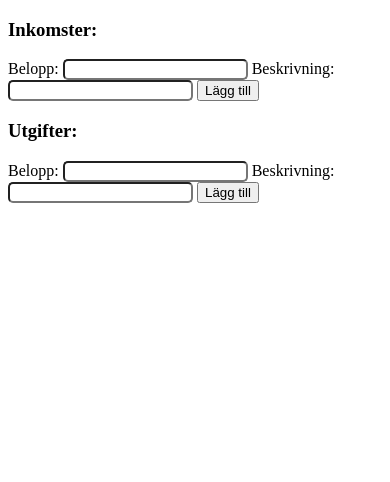
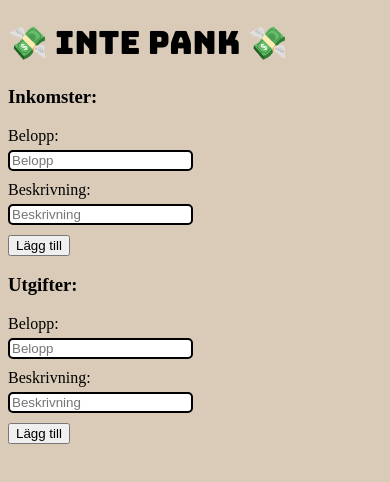
Before and after one commit to kickzon/inte-pank, a website built with Vite: page index.html in a window 390 px wide. Built offline with nearby package versions, Linux system fonts and the light colour scheme.

Commit message:
vite config

```diff
--- a/index.html
+++ b/index.html
@@ -6,25 +6,44 @@
     <meta name="viewport" content="width=device-width, initial-scale=1.0" />
     <title>fed25d-js-inl-2-budget-app-kickzon</title>
     <link rel="stylesheet" href="src/style.css" />
+    <link rel="preconnect" href="https://fonts.googleapis.com">
+    <link rel="preconnect" href="https://fonts.gstatic.com" crossorigin>
+    <link href="https://fonts.googleapis.com/css2?family=Bungee&display=swap" rel="stylesheet">
   </head>
   <body>
-    <div>
+
+    <h1>💸 Inte Pank 💸</h1>
+    <!-- <span>för dig som vill ha råd med mer än nudlar</span> -->
+
+    <div class="income-entry">
       <h3>Inkomster:</h3>
-      Belopp:
-      <input type="number" id="income" />
-      Beskrivning:
-      <input type="text" />
+        <div class="field">
+          <label for="income">Belopp:</label>
+          <input type="number" id="income" placeholder="Belopp"/>
+        </div>
+
+        <div class="field">
+          <label for="description">Beskrivning:</label>
+          <input type="text" placeholder="Beskrivning"/>
+        </div>
       <button id="addIncomeBtn">Lägg till</button>
     </div>
 
-    <div>
+    <div class="expenses-entry">
       <h3>Utgifter:</h3>
-      Belopp:
-      <input type="number" id="expenses" />
-      Beskrivning:
-      <input type="text" />
+        <div class="field">
+          <label for="expenses">Belopp:</label>
+          <input type="number" id="expenses" placeholder="Belopp" />
+        </div>
+
+        <div class="field">
+          <label for="description">Beskrivning:</label>
+          <input type="text" placeholder="Beskrivning" />
+        </div>
       <button id="addExpensesBtn">Lägg till</button>
     </div>
+
+    <div id="data"></div>
 
     <script type="module" src="/src/main.ts"></script>
   </body>
--- a/src/main.ts
+++ b/src/main.ts
@@ -1 +1,40 @@
+//@ts-nocheck
+
 import './style.css';
+
+let myData = [];
+/***************************************************/
+/********* LÄGG TILL INKOMST OCH UTGIFT ************/
+/***************************************************/
+const addIncomeBtn = document.querySelector('#addIncomeBtn')
+addIncomeBtn?.addEventListener('click', 'kaydown', checkInputConfirm);
+const ENTER_KEY = 13;
+
+function checkInputConfirm(e) {
+  if (e.keyCod !== ENTER_KEY) {
+    return;
+  }
+
+  myData.push({
+    text: input.value,
+  })
+}
+
+
+/***************************************************/
+/**************** SUMMERA INKOMST ******************/
+/***************************************************/
+
+
+
+
+/***************************************************/
+/***************** SUMMERA UTGIFT ******************/
+/***************************************************/
+
+
+
+
+/***************************************************/
+/*********** SUMMERA INKOMST OCH UTGIFT ************/
+/***************************************************/
--- a/src/style.css
+++ b/src/style.css
@@ -1,3 +1,40 @@
+body {
+  background-color: #d9cbb8;
+}
+
+h1 {
+  font-family: "Bungee", sans-serif;
+  font-weight: 400;
+  font-style: normal;
+}
+
 input {
   border-radius: 5px;
+  border: 2px solid black;
 }
+
+.income-entry {
+  max-width: 600px;
+}
+
+.field {
+  display: flex;
+  align-items: center;
+  margin-bottom: 10px;
+}
+
+.field label {
+  width: 120px;
+}
+
+@media (max-width: 600px) {
+  .field {
+    flex-direction: column;
+    align-items: flex-start;
+  }
+
+  .field label {
+    width: auto;
+    margin-bottom: 5px;
+  }
+}
--- /dev/null
+++ b/vite.config.ts
@@ -0,0 +1,5 @@
+import { defineConfig } from "vite";
+
+export default defineConfig({
+  base: "/fed25d-js-inl-2-budget-app-kickzon/",
+});
```
